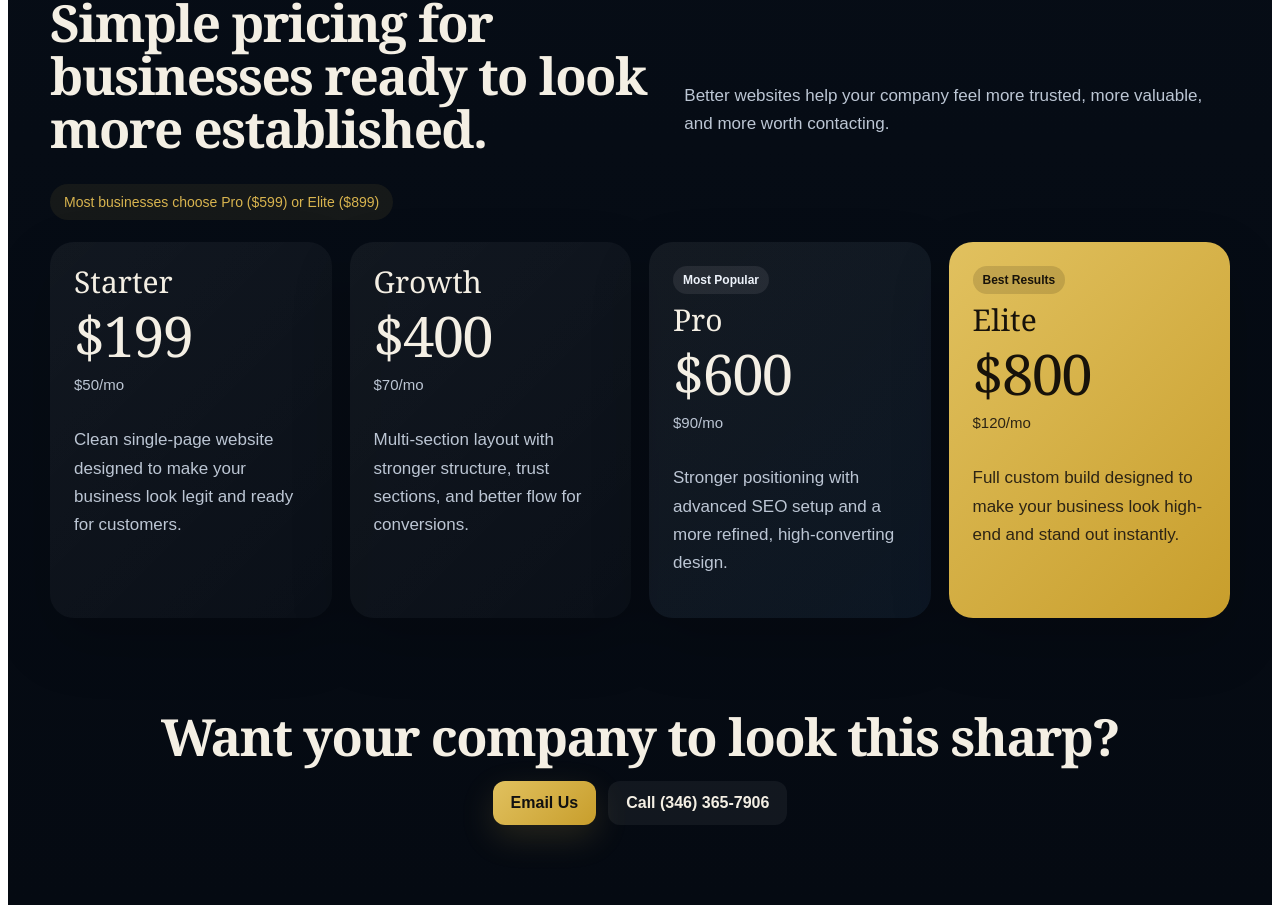
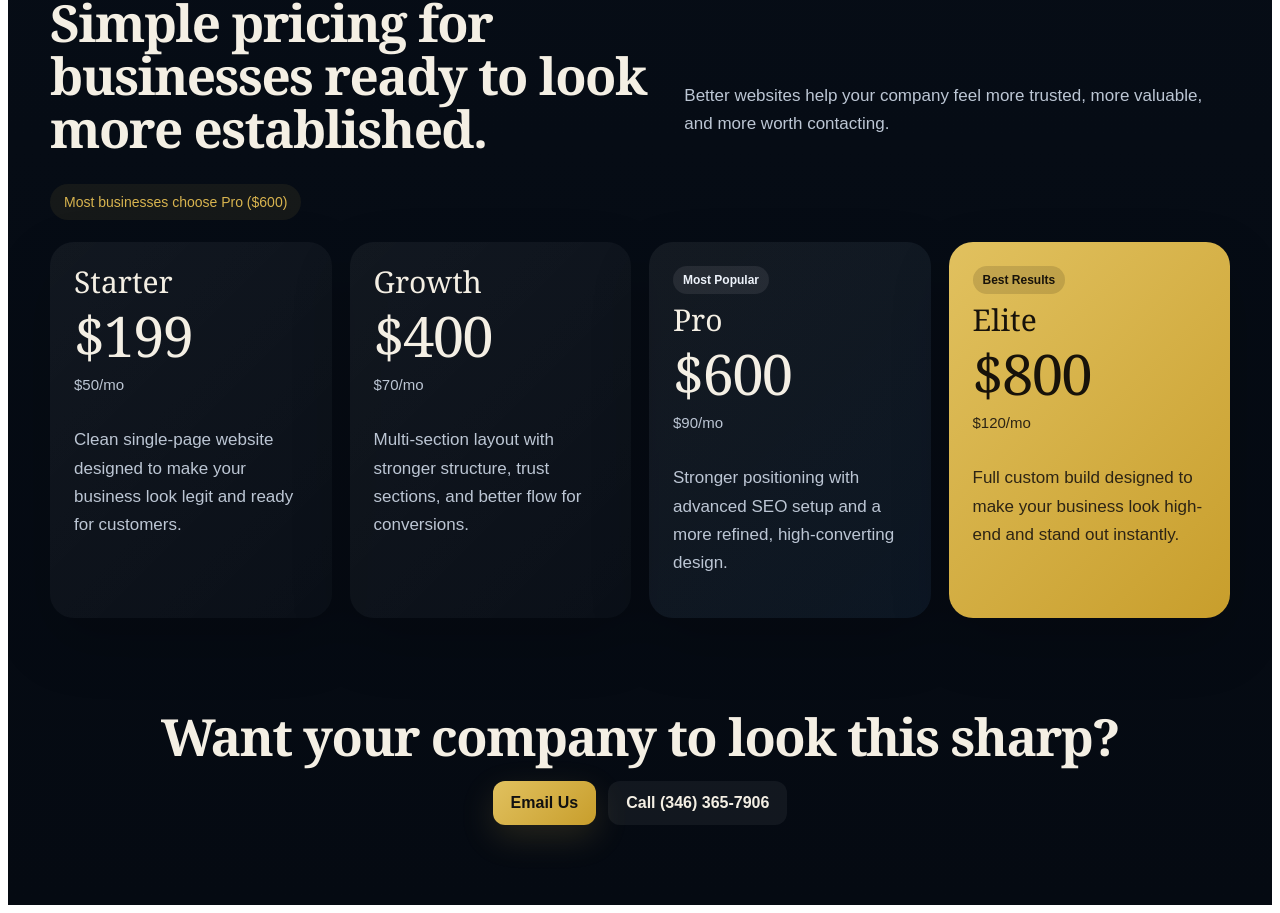
Before and after one commit to Paul4240/atlas-digital-lab, a Next.js app: page / in a window 1280 px wide. Shown: the part 3672-4585 px from the top of the page. Built offline with nearby package versions, Linux system fonts and the light colour scheme.

Commit message:
Update homepage pricing and preview text

```diff
--- a/app/page.tsx
+++ b/app/page.tsx
@@ -470,7 +470,7 @@ export default function HomePage() {
           </div>
 
           <div style={styles.pricingBanner}>
-            Most businesses choose Pro ($599) or Elite ($899)
+            Most businesses choose Pro ($600)
           </div>
 
           <div style={styles.pricingGrid} className="pricingGrid">
```
